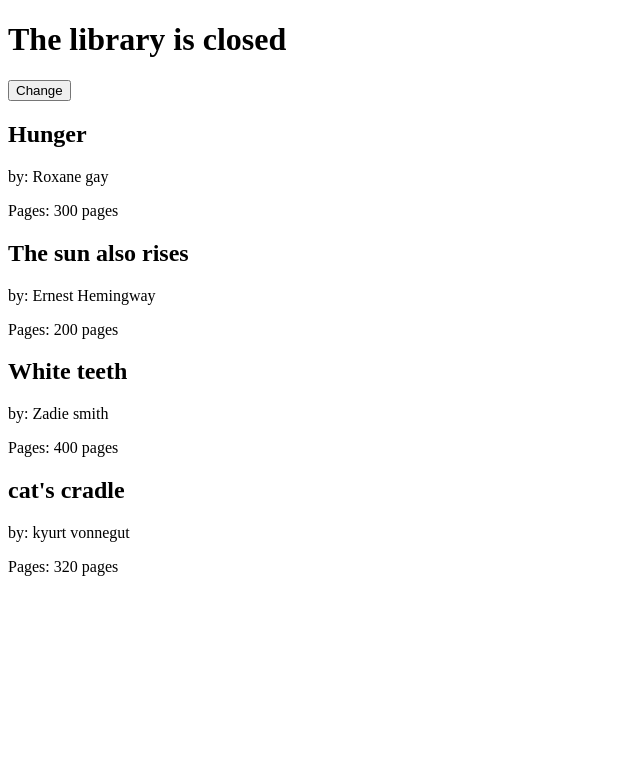
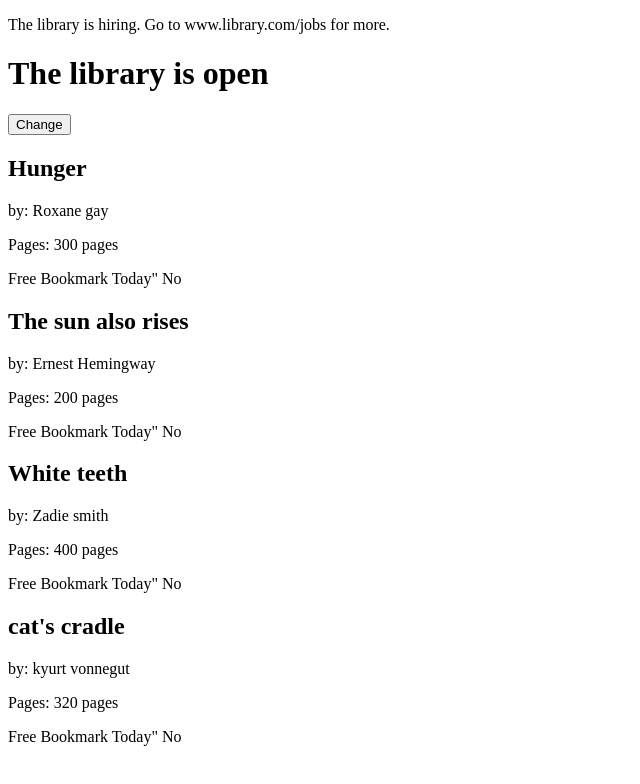
Before and after one commit to karthikeyansekar-sydney/DaytoDayCoding, a React (Create React App) app in the folder React/project-two/: page / in a window 1280 px wide. Shown: the top 784 px of the page, without its empty margins (0-640 px from the left). Built offline with nearby package versions, Linux system fonts and the light colour scheme.

Commit message:
Simple demo of a component life cycle

```diff
--- a/React/project-two/src/index.js
+++ b/React/project-two/src/index.js
@@ -10,15 +10,22 @@ let bookList = [
 
 class Library extends React.Component {
 
-// state = { open: false} //alternate to constructor
+state = { open: true,
+freeBookmark: false,
+hiring: true,
+data:[],
+loading: false
+} //alternate to constructor
 
-  constructor(props) {
-    super(props)
-    this.state = {
-      open: false
-    }
-    //this.toggleOpenClosed = this.toggleOpenClosed.bind(this); //used for normal functions not for arrow
-  }
+
+
+componentDidMount() {
+  console.log("The component just mounted");
+
+}
+componentDidUpdate() {
+  console.log("The component just updated");
+}
 
   toggleOpenClosed = () => {
     this.setState(prevState => ({
@@ -29,6 +36,7 @@ class Library extends React.Component {
     const {books} = this.props;
     return (
       <div>
+      {this.state.hiring ? <Hiring/> : <NotHiring />}
       <h1>The library is {this.state.open ? 'open' : 'closed'}</h1>
       <button onClick={this.toggleOpenClosed}>Change</button>
       {books.map(
@@ -38,6 +46,7 @@ class Library extends React.Component {
         title = {book.title}
         author = {book.author}
         pages = {book.pages}
+        freeBookmark = {this.state.freeBookmark}
       />
       )}
       </div>
@@ -45,33 +54,27 @@ class Library extends React.Component {
   }
 }
 
-const Book = ({title, author, pages}) => {
+//state as props
+const Book = ({title, author, pages, freeBookmark}) => {
   return (
     <section>
     <h2> {title} </h2>
     <p>by: {author} </p>
     <p> Pages: {pages} pages </p>
+    <p>Free Bookmark Today" {freeBookmark ? 'yes' : 'No'} </p>
   </section>
   )
 }
 
-//Function Component
-/*
-const Library = ({books}) => {
-  return (
-    <div>
-    {books.map(
-      (book, i) =>
-      < Book
-      key ={i}
-      title = {book.title}
-      author = {book.author}
-      pages = {book.pages}
-    />
-    )}
-    </div>
-  )
-}
-*/
+const Hiring = () =>
+<div>
+<p> The library is hiring. Go to www.library.com/jobs for more.</p>
+</div>
+
+const NotHiring = () =>
+<div>
+<p> The library is not hiring. check back to later for more.</p>
+</div>
+
 
 render(<Library books={bookList}/>, document.getElementById('root'));
```
